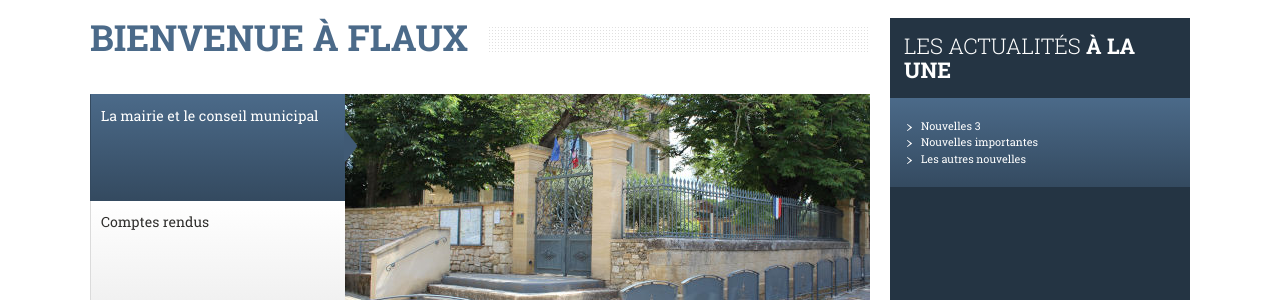
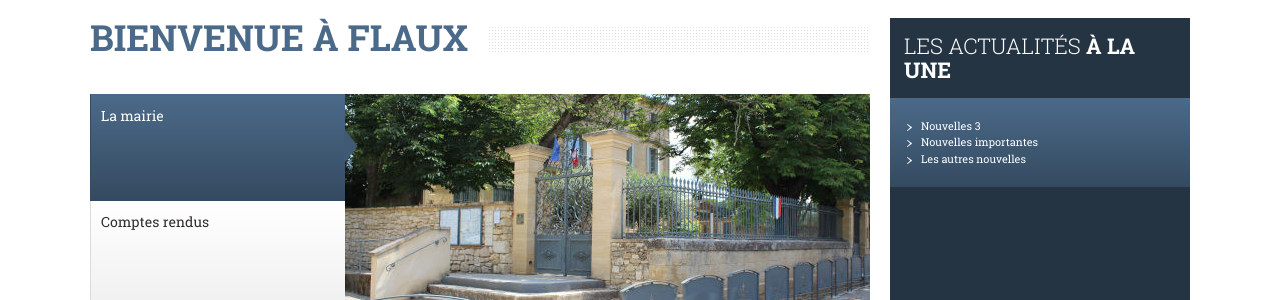
Before and after one commit to Flaux-Village/flaux-village.github.io, a Jekyll site: the page built from index.md, in a window 1280 px wide. Shown: the part 267-567 px from the top of the page. Built offline with Jekyll 4.4.1, drawn with Linux system fonts in a browser that asks for light colours.

Commit message:
Update index.md

```diff
--- a/index.md
+++ b/index.md
@@ -5,7 +5,7 @@ description: Portail du village de Flaux
 keywords: mairie, commune, flaux, gard
 titre_page: Bienvenue à Flaux
 onglets_principaux:
-- titre: La mairie et le conseil municipal
+- titre: La mairie
   addresse: /mairie.html
   illustration: /assets/illustrations/525_320_Flauxentrance_3610.jpg
   description_illustration: La Mairie de Flaux.
```
